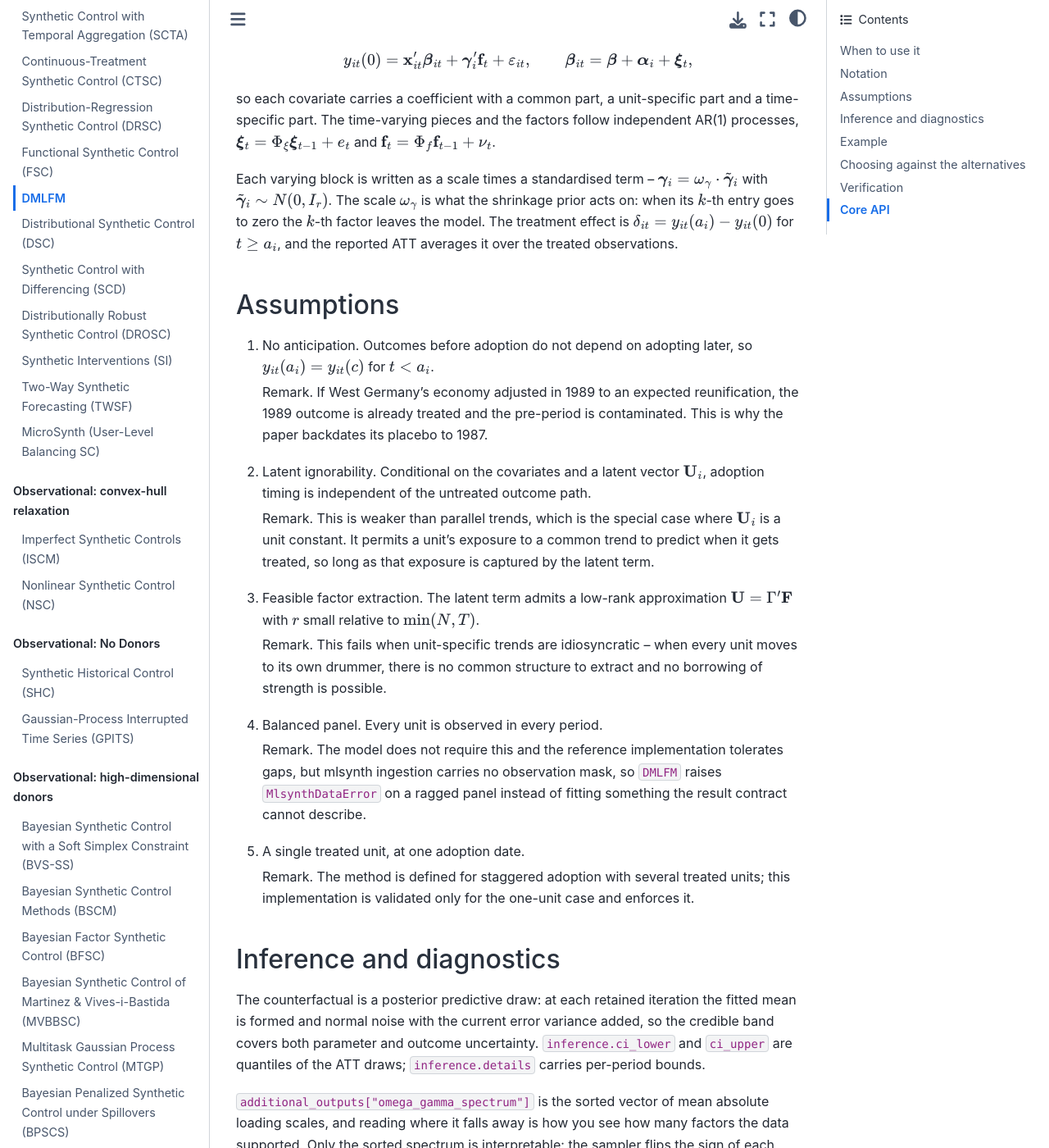
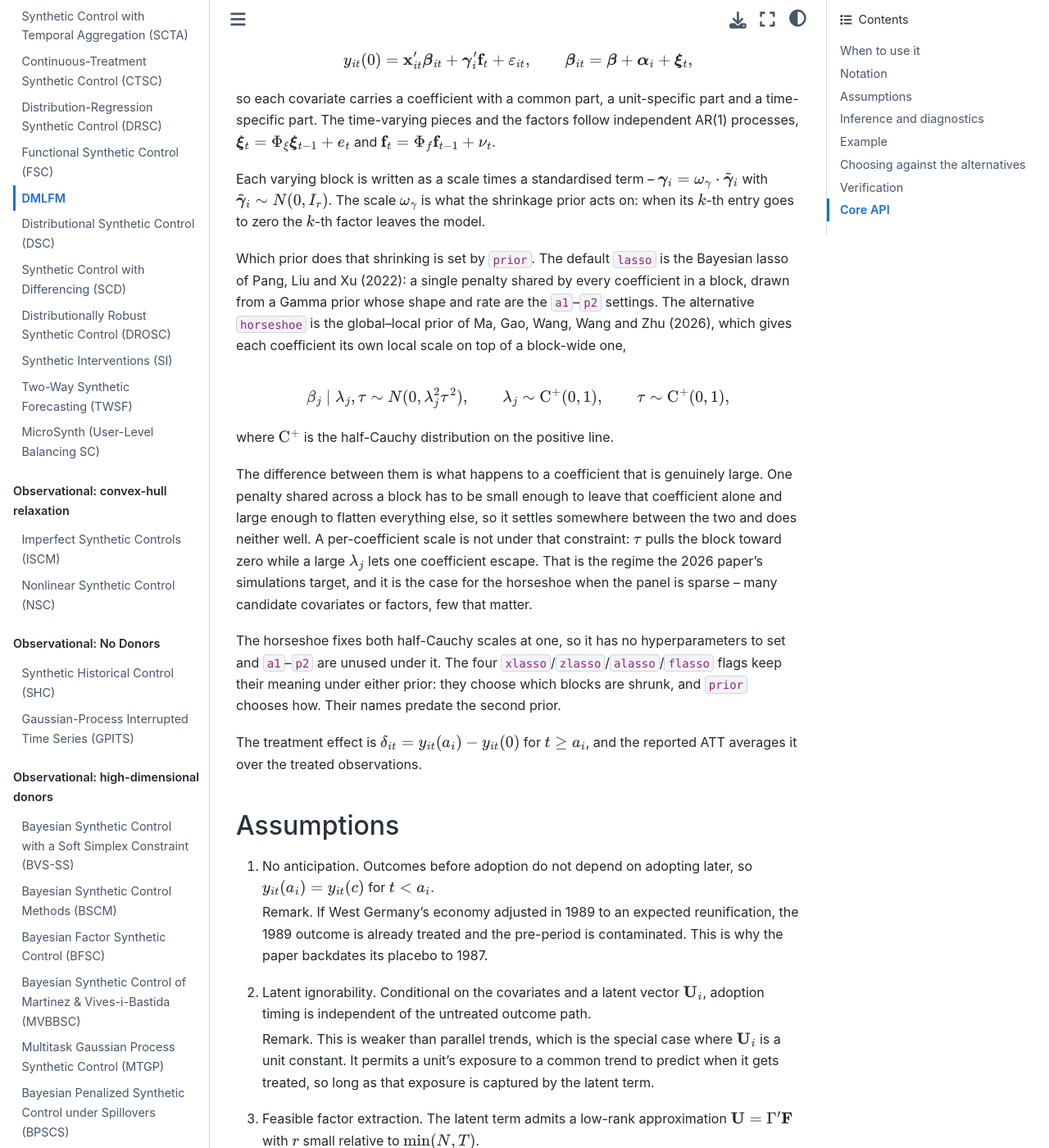
Before and after one commit to jgreathouse9/mlsynth, a Sphinx documentation site: the page built from docs/dmlfm.rst, in a window 1280 px wide and 1400 px high, scrolled down 915 px. Shown: the whole window at 82% size. Built offline with Sphinx 7.4.7 and the Sphinx Book theme 1.1.4, drawn with Linux system fonts in a browser that asks for light colours; pages that are not in the unit, such as notebooks, are missing from menus.

Commit message:
Document the DMLFM prior switch
Explains the two shrinkage priors where the shrinkage is introduced: the
Bayesian lasso's single penalty per block against the horseshoe's
per-coefficient local scale under a block-wide global one, and what separates
them -- a shared penalty has to be small enough to leave a genuinely large
coefficient alone and large enough to flatten the rest, so it settles between
the two, and a per-coefficient scale is not under that constraint.

Records two consequences a reader hits in practice: the horseshoe fixes both
half-Cauchy scales at one, so a1-p2 are unused under it, and the four
xlasso/zlasso/alasso/flasso flags still choose which blocks are shrunk while
prior chooses how, their names predating the second prior.

Co-Authored-By: Claude Opus 5 <noreply@anthropic.com>
Claude-Session: https://claude.ai/code/session_01GT9juWkWXQDd98vJC4mqj3

```diff
--- a/docs/dmlfm.rst
+++ b/docs/dmlfm.rst
@@ -56,6 +56,37 @@ Each varying block is written as a scale times a standardised term --
 with :math:`\tilde{\boldsymbol{\gamma}}_i \sim N(0, I_r)`. The scale
 :math:`\omega_\gamma` is what the shrinkage prior acts on: when its
 :math:`k`-th entry goes to zero the :math:`k`-th factor leaves the model.
+
+Which prior does that shrinking is set by ``prior``. The default ``lasso`` is
+the Bayesian lasso of Pang, Liu and Xu (2022): a single penalty shared by every
+coefficient in a block, drawn from a Gamma prior whose shape and rate are the
+``a1``--``p2`` settings. The alternative ``horseshoe`` is the global--local
+prior of Ma, Gao, Wang, Wang and Zhu (2026), which gives each coefficient its
+own local scale on top of a block-wide one,
+
+.. math::
+
+   \beta_j \mid \lambda_j, \tau \sim N(0, \lambda_j^2 \tau^2), \qquad
+   \lambda_j \sim \mathrm{C}^+(0, 1), \qquad \tau \sim \mathrm{C}^+(0, 1),
+
+where :math:`\mathrm{C}^+` is the half-Cauchy distribution on the positive
+line.
+
+The difference between them is what happens to a coefficient that is genuinely
+large. One penalty shared across a block has to be small enough to leave that
+coefficient alone and large enough to flatten everything else, so it settles
+somewhere between the two and does neither well. A per-coefficient scale is not
+under that constraint: :math:`\tau` pulls the block toward zero while a large
+:math:`\lambda_j` lets one coefficient escape. That is the regime the 2026
+paper's simulations target, and it is the case for the horseshoe when the panel
+is sparse -- many candidate covariates or factors, few that matter.
+
+The horseshoe fixes both half-Cauchy scales at one, so it has no
+hyperparameters to set and ``a1``--``p2`` are unused under it. The four
+``xlasso``/``zlasso``/``alasso``/``flasso`` flags keep their meaning under
+either prior: they choose which blocks are shrunk, and ``prior`` chooses how.
+Their names predate the second prior.
+
 The treatment effect is
 :math:`\delta_{it} = y_{it}(a_i) - y_{it}(0)` for :math:`t \geq a_i`, and the
 reported ATT averages it over the treated observations.
```
